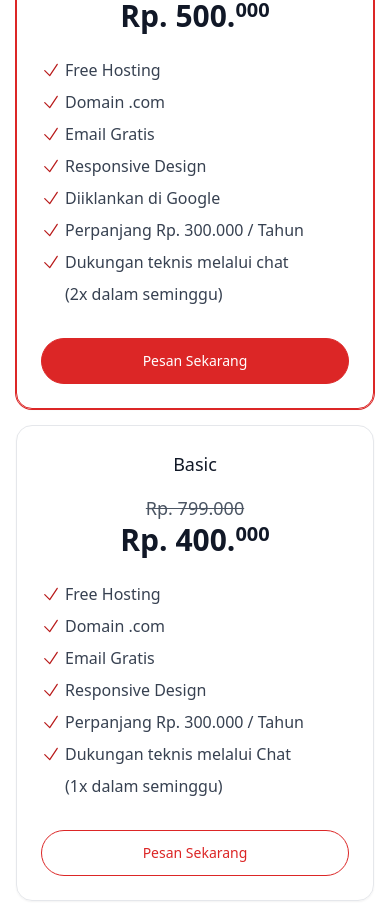
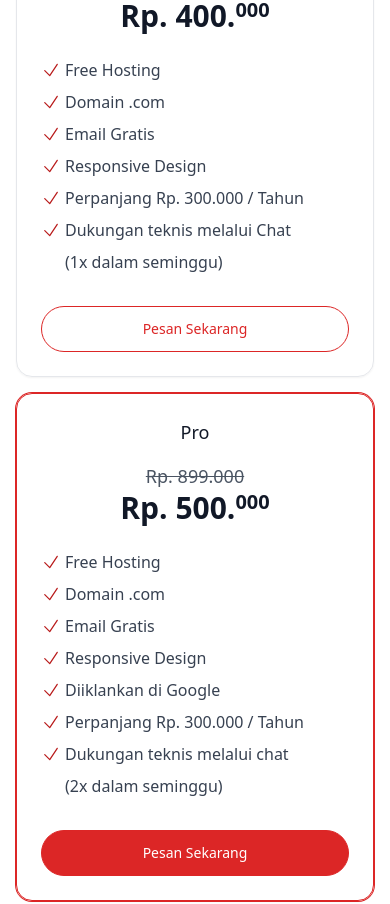
Before and after one commit to kebsixx/punyasite, a React (Vite) app: page / in a window 390 px wide. Shown: the part 1580-2484 px from the top of the page. Built offline with nearby package versions, Linux system fonts and the light colour scheme.

Commit message:
update service section

```diff
--- a/src/components/Service.jsx
+++ b/src/components/Service.jsx
@@ -10,7 +10,18 @@ export default function Service() {
           </h2>
         </div>
         <div className="grid grid-cols-1 gap-4 sm:grid-cols-2 sm:items-center md:gap-8">
-          <div className="rounded-2xl border border-primary p-6 shadow-sm ring-1 ring-primary sm:order-last sm:px-8 lg:p-12">
+          <PaketBasic />
+          <PaketPro />
+          {/* <PaketCustom /> */}
+        </div>
+      </div>
+    </section>
+  );
+}
+
+const PaketPro = () => {
+  return (
+    <div className="rounded-2xl border border-primary p-6 shadow-sm ring-1 ring-primary sm:px-8 lg:p-12">
       <div className="text-center">
         <h2 className="text-lg font-medium text-gray-900">
           Pro
@@ -97,7 +108,11 @@ export default function Service() {
         Pesan Sekarang
       </a>
     </div>
+  );
+};
 
+const PaketBasic = () => {
+  return (
     <div className="rounded-2xl border border-gray-200 p-6 shadow-sm sm:px-8 lg:p-12">
       <div className="text-center">
         <h2 className="text-lg font-medium text-gray-900">
@@ -174,8 +189,86 @@ export default function Service() {
         Pesan Sekarang
       </a>
     </div>
+  );
+};
+
+const PaketCustom = () => {
+  return (
+    <div className="rounded-2xl border border-gray-200 p-6 shadow-sm sm:px-8 lg:p-12">
+      <div className="text-center">
+        <h2 className="text-lg font-medium text-gray-900">
+          Custom
+          <span className="sr-only">Plan</span>
+        </h2>
+
+        <p className="flex flex-col mt-2 sm:mt-4">
+          <span className="mt-2 text-gray-600 text-lg">mulai dari</span>
+          <strong className="text-3xl font-bold text-gray-900 sm:text-4xl">
+            Rp. 400.<sup className="text-xl">000</sup>
+          </strong>
+        </p>
       </div>
+
+      <ul className="mt-6 space-y-2">
+        <li className="flex items-center gap-1">
+          <svg xmlns="http://www.w3.org/2000/svg" fill="none" viewBox="0 0 24 24" strokeWidth="1.5" stroke="currentColor" className="size-5 text-red-700">
+            <path strokeLinecap="round" strokeLinejoin="round" d="M4.5 12.75l6 6 9-13.5" />
+          </svg>
+
+          <span className="text-gray-700"> Free Hosting </span>
+        </li>
+
+        <li className="flex items-center gap-1">
+          <svg xmlns="http://www.w3.org/2000/svg" fill="none" viewBox="0 0 24 24" strokeWidth="1.5" stroke="currentColor" className="size-5 text-red-700">
+            <path strokeLinecap="round" strokeLinejoin="round" d="M4.5 12.75l6 6 9-13.5" />
+          </svg>
+
+          <span className="text-gray-700"> Domain .com </span>
+        </li>
+
+        <li className="flex items-center gap-1">
+          <svg xmlns="http://www.w3.org/2000/svg" fill="none" viewBox="0 0 24 24" strokeWidth="1.5" stroke="currentColor" className="size-5 text-red-700">
+            <path strokeLinecap="round" strokeLinejoin="round" d="M4.5 12.75l6 6 9-13.5" />
+          </svg>
+
+          <span className="text-gray-700"> Email Gratis </span>
+        </li>
+
+        <li className="flex items-center gap-1">
+          <svg xmlns="http://www.w3.org/2000/svg" fill="none" viewBox="0 0 24 24" strokeWidth="1.5" stroke="currentColor" className="size-5 text-red-700">
+            <path strokeLinecap="round" strokeLinejoin="round" d="M4.5 12.75l6 6 9-13.5" />
+          </svg>
+
+          <span className="text-gray-700"> Responsive Design </span>
+        </li>
+
+        <li className="flex items-center gap-1">
+          <svg xmlns="http://www.w3.org/2000/svg" fill="none" viewBox="0 0 24 24" strokeWidth="1.5" stroke="currentColor" className="size-5 text-red-700">
+            <path strokeLinecap="round" strokeLinejoin="round" d="M4.5 12.75l6 6 9-13.5" />
+          </svg>
+
+          <span className="text-gray-700"> Perpanjang Rp. 300.000 / Tahun </span>
+        </li>
+
+        <li className="flex items-center gap-1">
+          <svg xmlns="http://www.w3.org/2000/svg" fill="none" viewBox="0 0 24 24" strokeWidth="1.5" stroke="currentColor" className="size-5 text-red-700">
+            <path strokeLinecap="round" strokeLinejoin="round" d="M4.5 12.75l6 6 9-13.5" />
+          </svg>
+
+          <span className="text-gray-700"> Dukungan teknis melalui Chat </span>
+        </li>
+        <li className="flex items-center gap-1">
+          <svg xmlns="http://www.w3.org/2000/svg" fill="none" viewBox="0 0 24 24" strokeWidth="1.5" stroke="currentColor" className="size-5 text-transparent">
+            <path strokeLinecap="round" strokeLinejoin="round" d="M4.5 12.75l6 6 9-13.5" />
+          </svg>
+
+          <span className="text-gray-700"> (1x dalam seminggu) </span>
+        </li>
+      </ul>
+
+      <a href="#contact" className="mt-8 block rounded-full border border-primary bg-white px-12 py-3 text-center text-sm font-medium text-primary hover:ring-1 hover:ring-primary focus:outline-none focus:ring active:text-red-500">
+        Pesan Sekarang
+      </a>
     </div>
-    </section>
   );
-}
+};
```
Lines whose indentation alone changed are shown as unchanged.
